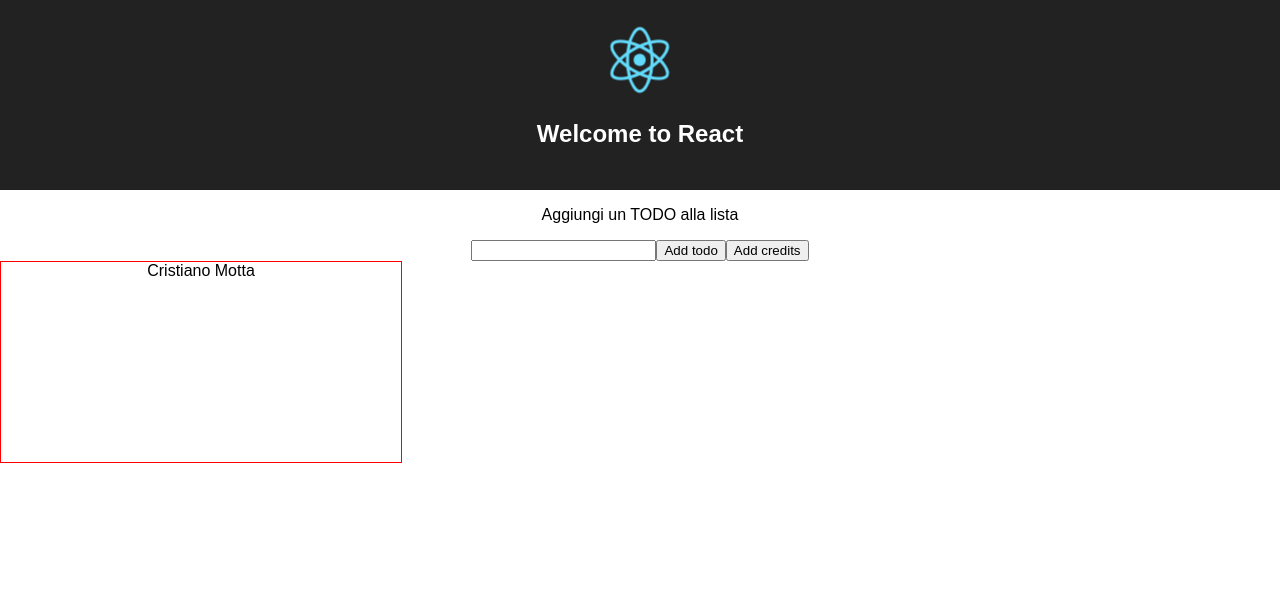
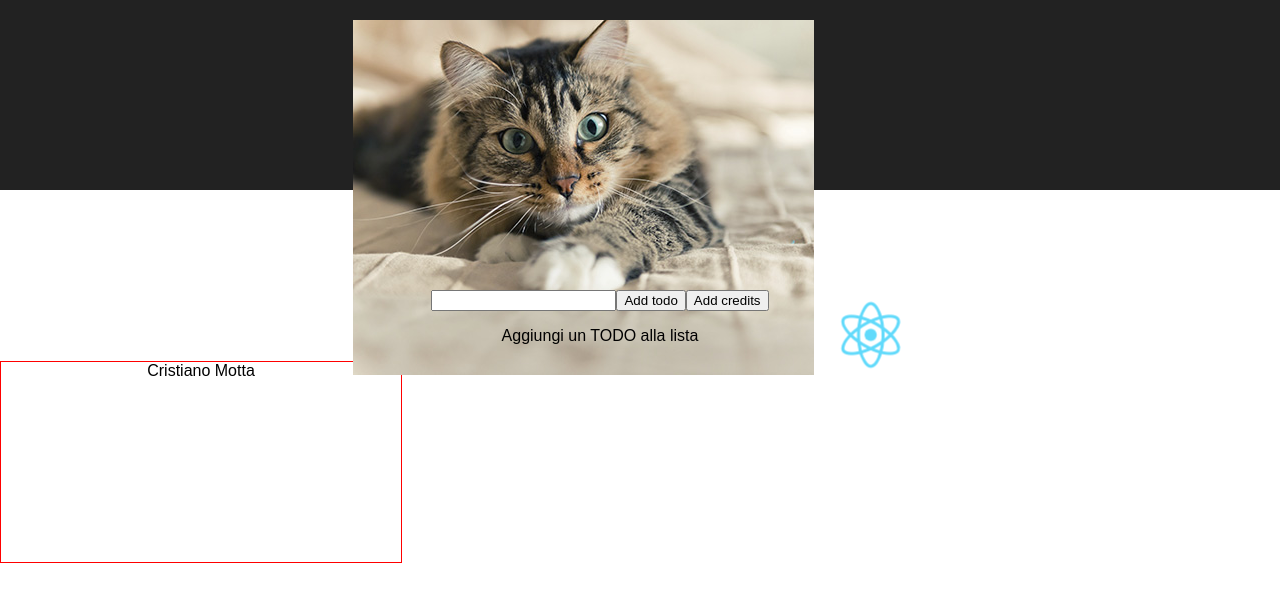
Before and after one commit to chiccomotta/ReactNewApp, a React (Create React App) app: page / in a window 1280 px wide. Shown: the top 602 px of the page. Built offline with nearby package versions, Linux system fonts and the light colour scheme.

Commit message:
Refactoring router

```diff
--- a/src/App.js
+++ b/src/App.js
@@ -1,8 +1,8 @@
 import React, { Component } from 'react'
 import { BrowserRouter, Route } from 'react-router-dom'
 
-import AddTodo from './components/addTodo'
-import ComponentList from './components/componentList'
+import AddTodo from './components/AddTodo'
+import ComponentList from './components/ComponentList'
 import logo from './logo.svg'
 import './App.css'
 import gatto from './images/gatto.jpg' // Tell Webpack this JS file uses this image
@@ -14,8 +14,8 @@ class App extends Component {
     return (
       <div className="App">
         <header className="App-header">
+          <img src={gatto} />
           <img src={logo} className="App-logo" alt="logo" />
-          <h1 className="App-title">Welcome to React</h1>
         </header>
 
         <AddTodo />
--- a/src/components/addTodo.js
+++ b/src/components/addTodo.js
@@ -1,6 +1,6 @@
 import React, { Component } from 'react'
 import { connect } from 'react-redux'
-import { actAddTodo, actAddCredits } from 'store/actionCreators'
+import { actAddTodo, actAddCredits } from 'store/ActionCreators'
 
 /******
     Sono le funzioni che voglio rendere disponibili, tramite le props, al componente.
@@ -32,11 +32,11 @@ class addTodo extends Component {
 
   render() {
     return (
-      <div>
-        <p>Aggiungi un TODO alla lista</p>
+      <div className="addTodo">
         <input type="text" value={this.state.todo} onChange={this.onChange} />
         <button onClick={this.setTodo}>Add todo</button>
         <button onClick={this.addCredits}>Add credits</button>
+        <p>Aggiungi un TODO alla lista</p>
       </div>
     )
   }
--- a/src/index.css
+++ b/src/index.css
@@ -3,3 +3,8 @@ body {
   padding: 0;
   font-family: sans-serif;
 }
+
+.addTodo {
+  margin-top: 100px;
+  margin-left: -80px;
+}
--- a/src/index.js
+++ b/src/index.js
@@ -1,30 +1,10 @@
 import React from 'react'
 import ReactDOM from 'react-dom'
-import { Provider } from 'react-redux'
-
-import { BrowserRouter, Route, Switch } from 'react-router-dom'
-import store from './store/store'
 
 import './index.css'
-import App from './App'
-import { EditPage, AboutPage, NotFoundPage } from './pages'
+import AppRouter from 'routers/AppRouter'
 
 import registerServiceWorker from './registerServiceWorker'
 
-const routes = (
-  <Provider store={store}>
-    <BrowserRouter>
-      <Switch>
-        <Route exact path="/" component={App} />
-        <Route exact={true} path="/about" component={AboutPage} />
-        <Route exact={true} path="/edit" component={EditPage} />
-
-        {/* è importante l'ordine: questa route deve essere l'ultima dello switch */}
-        <Route component={NotFoundPage} />
-      </Switch>
-    </BrowserRouter>
-  </Provider>
-)
-
-ReactDOM.render(routes, document.getElementById('root'))
+ReactDOM.render(<AppRouter />, document.getElementById('root'))
 registerServiceWorker()
--- /dev/null
+++ b/src/routers/AppRouter.js
@@ -0,0 +1,23 @@
+import React from 'react'
+import { Provider } from 'react-redux'
+import store from 'store/store'
+import { BrowserRouter, Route, Switch } from 'react-router-dom'
+import { EditPage, AboutPage, NotFoundPage } from 'pages'
+import App from 'App'
+
+const AppRouter = () => (
+  <Provider store={store}>
+    <BrowserRouter>
+      <Switch>
+        <Route exact path="/" component={App} />
+        <Route exact={true} path="/about" component={AboutPage} />
+        <Route exact={true} path="/edit" component={EditPage} />
+
+        {/* è importante l'ordine: questa route deve essere l'ultima dello switch */}
+        <Route component={NotFoundPage} />
+      </Switch>
+    </BrowserRouter>
+  </Provider>
+)
+
+export default AppRouter
```
